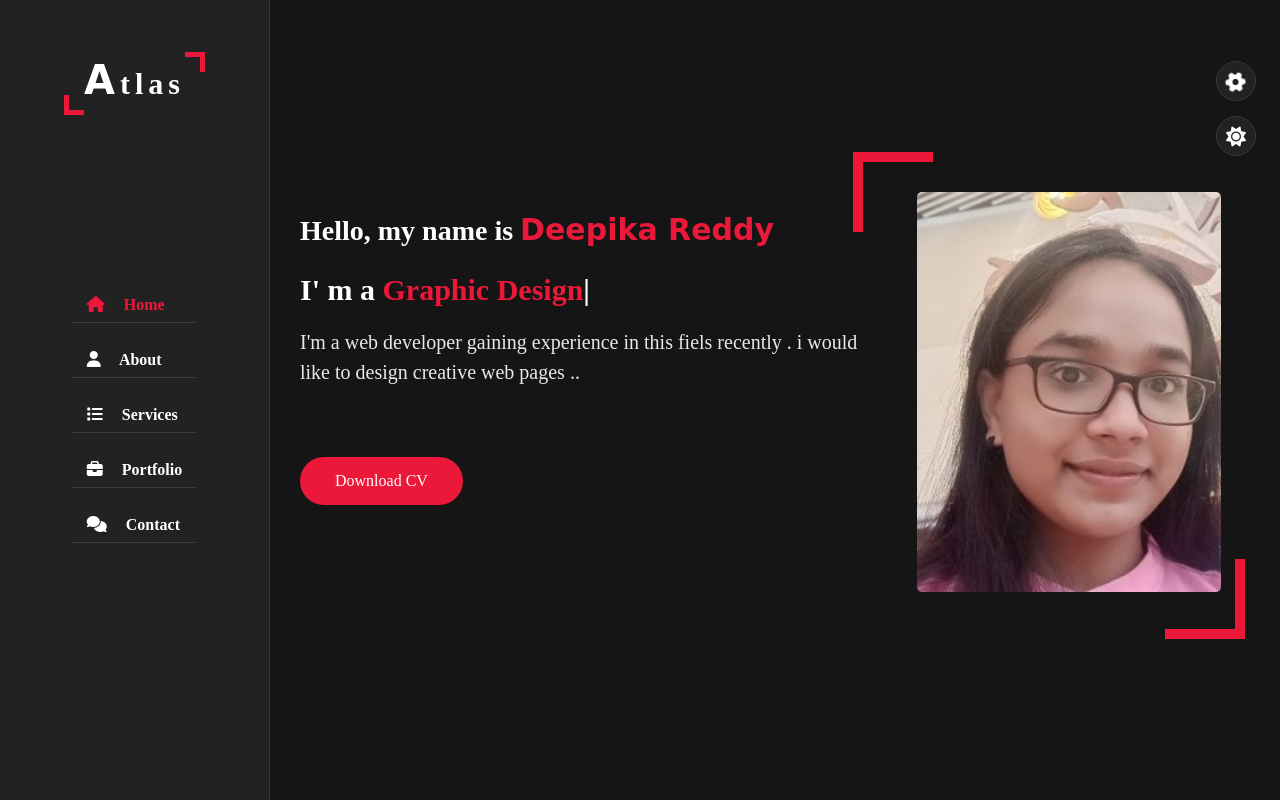
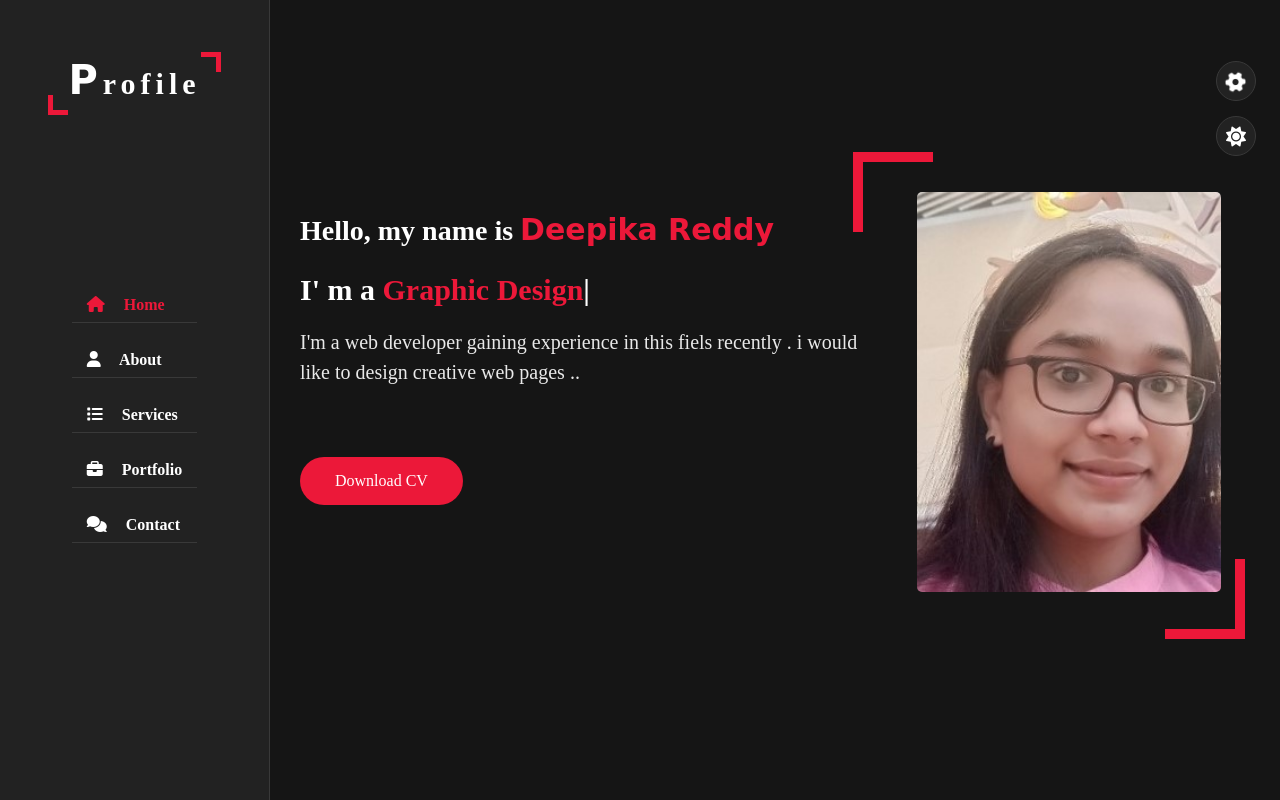
Before and after one commit to Deepikareddy2001/Portfolio, a plain HTML site: page index.html in a window 1280 px wide. Drawn offline with nearby package versions, Linux system fonts and the light colour scheme; a web font is replaced by a local one.

Commit message:
fourth commit

```diff
--- a/index.html
+++ b/index.html
@@ -22,7 +22,7 @@
         <!-- ===== Aside Start =====-->
         <div class="aside">
             <div class="logo">
-                <a href="#"><span>A</span>tlas</a>
+                <a href="#"><span>P</span>rofile</a>
             </div>
         <div class="nav-toggler">
             <span></span>
```
